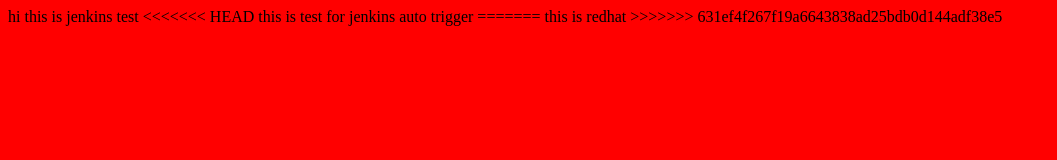
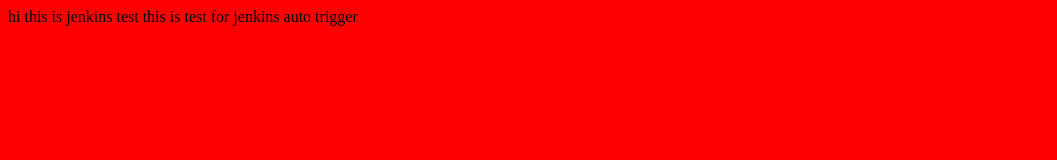
Before and after one commit to goyalmayankk/jenkins-test, a plain HTML site: page index.html in a window 1280 px wide. Shown: the whole page, without its empty margins (0-1057 px from the left). Drawn offline with Linux system fonts and the light colour scheme.

Commit message:
pushing new changes

```diff
--- a/index.html
+++ b/index.html
@@ -1,8 +1,4 @@
 <body bgcolor='red'>
 hi this is jenkins test
-<<<<<<< HEAD
-this is test for jenkins auto trigger
-=======
-this is redhat
->>>>>>> 631ef4f267f19a6643838ad25bdb0d144adf38e5
+<head>this is test for jenkins auto trigger</head>
 </body>
```
